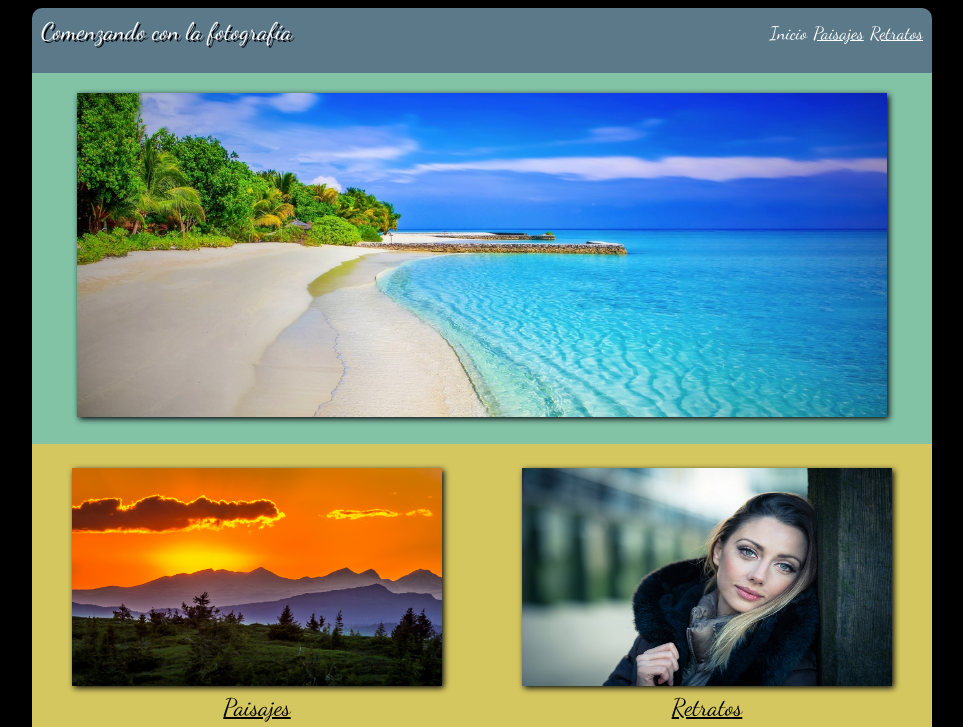
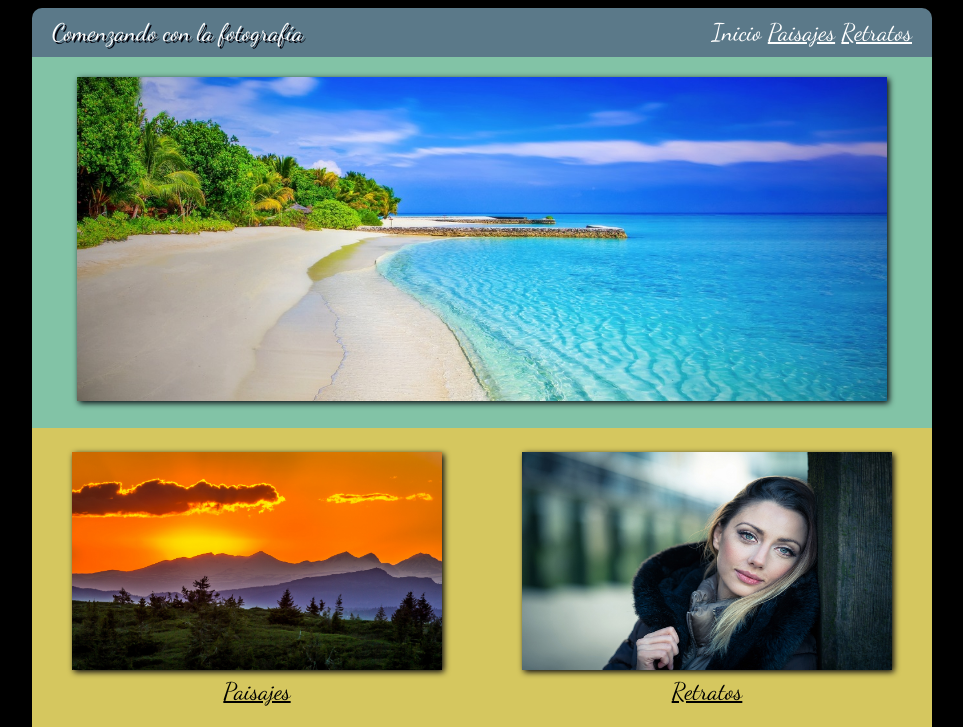
Before and after one commit to cepa44/cssfundamentals, a plain HTML site: page index.html in a window 1280 px wide. Shown: the top 727 px of the page, without its empty margins (158-1121 px from the left). Drawn offline with Linux system fonts and the light colour scheme.

Commit message:
AjusteEstilos

```diff
--- a/css/estilos.css
+++ b/css/estilos.css
@@ -1,3 +1,4 @@
+/*Estilo aplicado al Body para el tipo de letra, color y tamaño*/
 body {
   font-family: 'Dancing Script';
   background-color: black;
@@ -7,7 +8,7 @@ body {
 
 .menu nav a:link, a:visited {
   color: white;
-  font-size: large;
+
 }
 
 .menu nav a.active {
@@ -123,22 +124,19 @@ footer {
     border-radius: 10px 10px 0 0;
     display: flex;
     flex-flow: row;
+
   }
 
   header .titulo {
     text-shadow: 2px 2px #02010a;
-    margin-left: 1%;
-    margin-top: 1%;
-    margin-bottom: 3%;
-    width: 80%;
+    padding: 10px 0 10px 20px;
+    width: 60%;
   }
 
   header .menu {
     text-align: right;
-    margin-top: 1%;
-    margin-right: 1%;
-    margin-bottom: 3%;
-    width: 20%;
+    padding: 10px 20px 10px 0;
+    width: 40%;
   }
 
   #imagenessecundarias {
@@ -253,18 +251,14 @@ footer {
   header .titulo {
     text-align: center;
     text-shadow: 2px 2px #02010a;
-    margin-left: 1%;
-    margin-top: 1%;
-    margin-bottom: 3%;
+    padding: 10px 0 10px 10px;
     width: 100%;
     order: 1;
   }
 
   header .menu {
     text-align: center;
-    margin-top: 1%;
-    margin-right: 1%;
-    margin-bottom: 3%;
+    padding: 10px 10px 10px 0;
     width: 100%;
     order: 2;
   }
```
